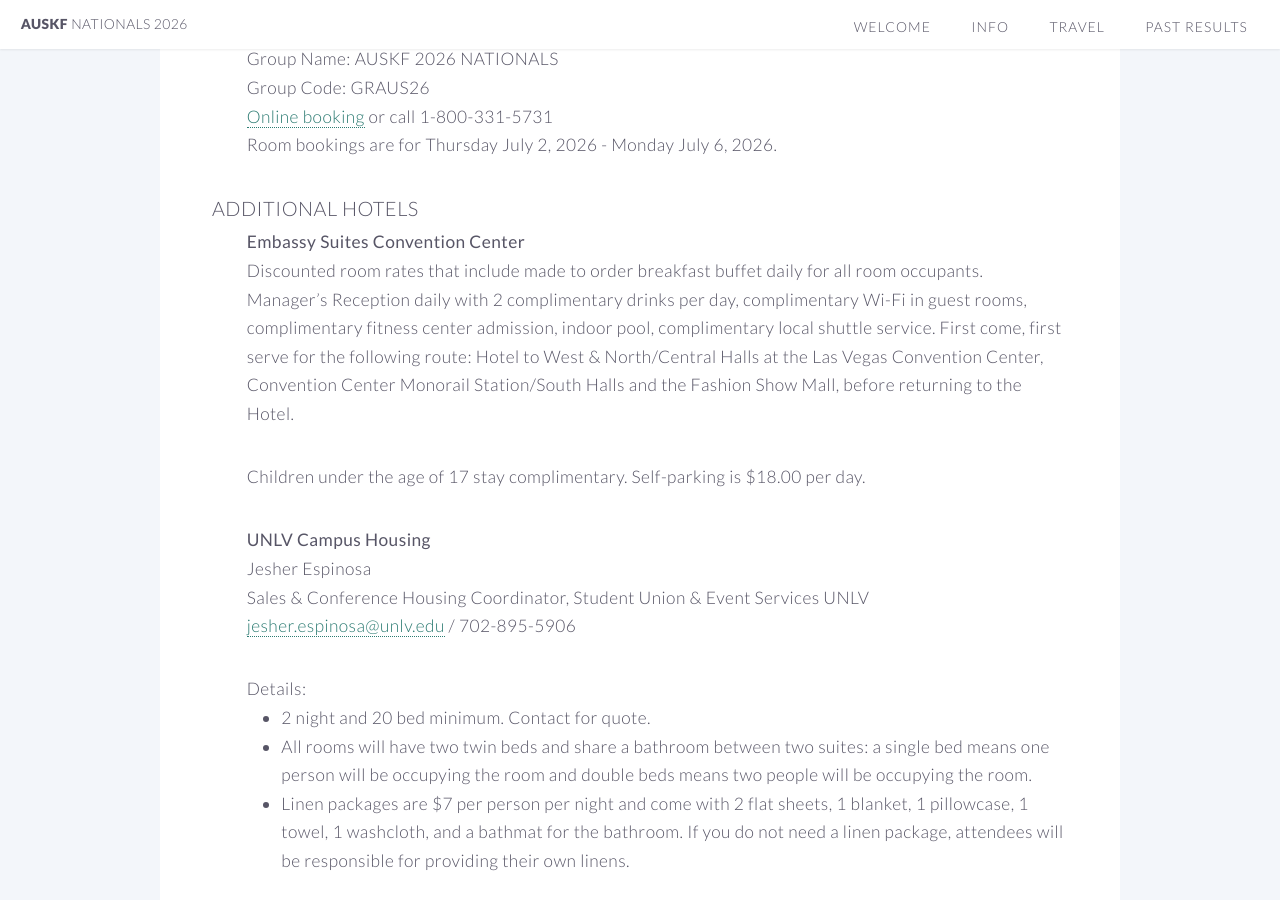
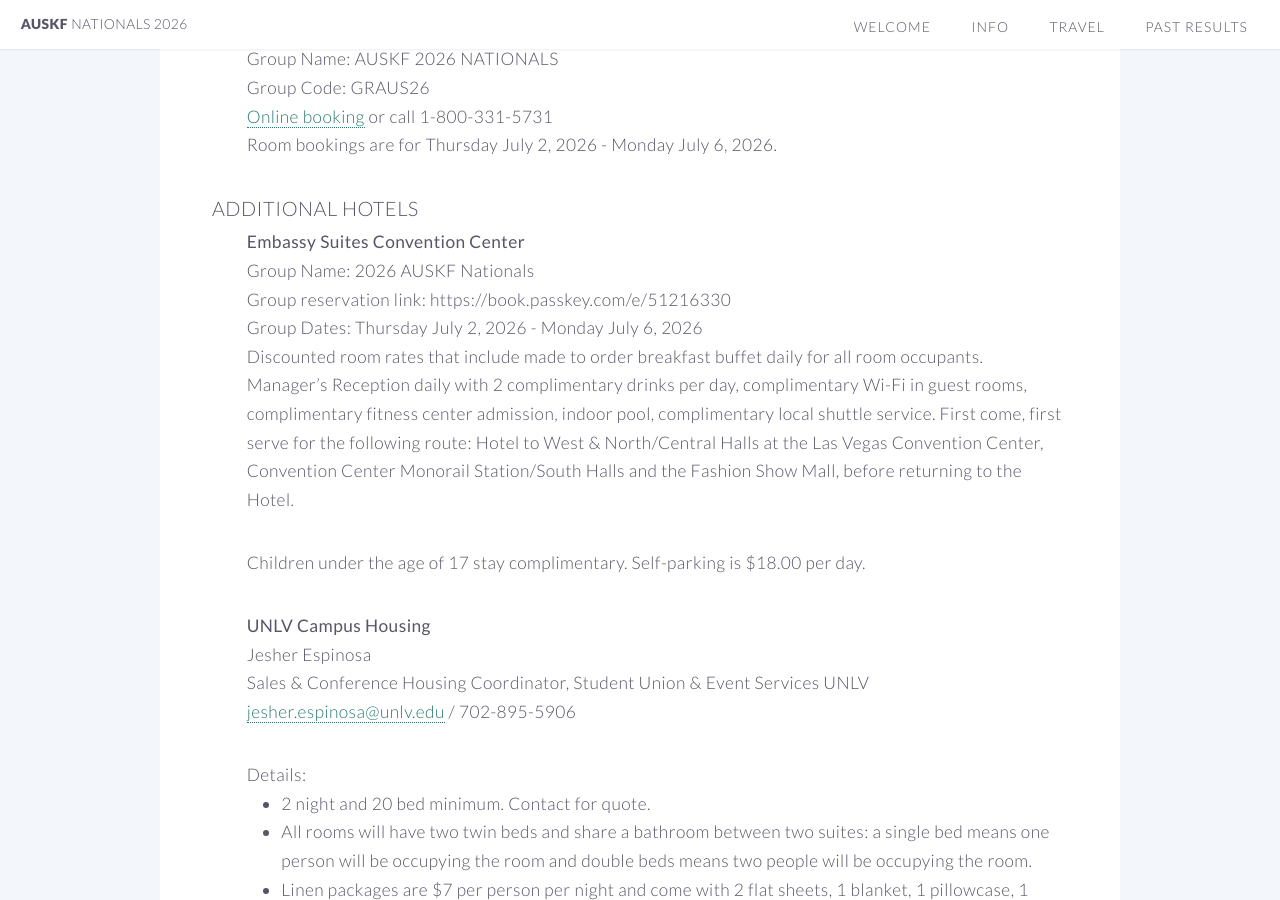
Before and after one commit to auskf-web/auskf-nationals.github.io, a Jekyll site: the page built from travel.md, in a window 1280 px wide and 900 px high, scrolled down 401 px. Built offline with Jekyll 4.4.1, drawn with Linux system fonts in a browser that asks for light colours.

Commit message:
Update travel.md

```diff
--- a/travel.md
+++ b/travel.md
@@ -22,6 +22,9 @@ Room bookings are for Thursday July 2, 2026 - Monday July 6, 2026.
 ### Additional Hotels
 <div markdown="1" class="indented">
 **Embassy Suites Convention Center**
+Group Name: 2026 AUSKF Nationals
+Group reservation link: https://book.passkey.com/e/51216330
+Group Dates: Thursday July 2, 2026 - Monday July 6, 2026
 Discounted room rates that include made to order breakfast buffet daily for all room occupants. Manager's Reception daily with 2 complimentary drinks per day, complimentary Wi-Fi in guest rooms, complimentary fitness center admission, indoor pool, complimentary local shuttle service. First come, first serve for the following route: Hotel to West & North/Central Halls at the Las Vegas Convention Center, Convention Center Monorail Station/South Halls and the Fashion Show Mall, before returning to the Hotel.
 
 Children under the age of 17 stay complimentary. Self-parking is $18.00 per day.
```
